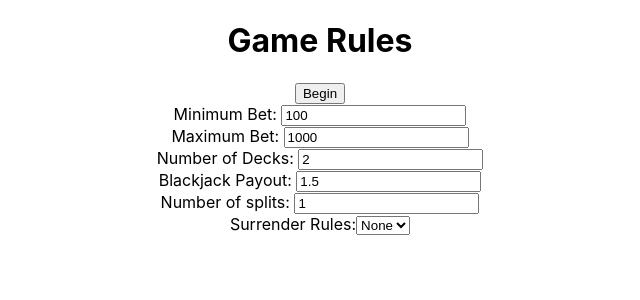
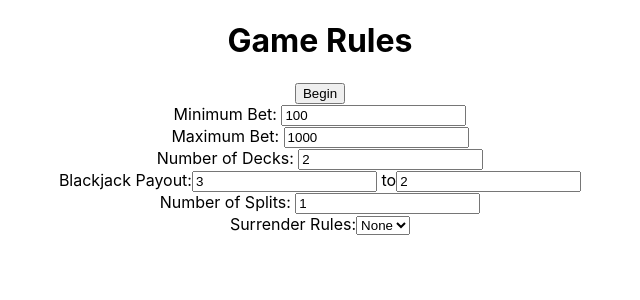
Before and after one commit to horatius83/react-blackjack, a React (Create React App) app in the folder typescript-blackjack-app/: page / in a window 1280 px wide. Shown: the top 300 px of the page, without its empty margins (320-960 px from the left). Built offline with nearby package versions, Linux system fonts and the light colour scheme.

Commit message:
Expressing blackjack payout as a ratio now, some code cleanup

```diff
--- a/typescript-blackjack-app/src/components/GameComponent.tsx
+++ b/typescript-blackjack-app/src/components/GameComponent.tsx
@@ -55,7 +55,7 @@
   const [rules, setRules] = useState({
     minimumBet: 100,
     maximumBet: 1000,
-    blackJackPayout: 3 / 2,
+    blackJackPayout: {numerator: 3, denominator: 2},
     numberOfSplits: 1,
     numberOfDecks: 2,
     surrenderRules: blackjack.SurrenderRules.No
@@ -113,62 +113,6 @@
       } break;
       default: return (<><h1>Not Implemented</h1></>);
     }
-    /*
-    if(game.state === blackjack.GameState.Round) {
-      return (
-        <>
-          <DealerComponent  cards={game.dealer.cards} showAll={true}/>
-          <HandsComponent
-            name={game.players[0].name}
-            hands={game.players[0].hands}
-            showAll={true}
-            money={game.players[0].money}
-            bets={{minimum: rules.minimumBet, maximum: rules.maximumBet}}
-            betChanged={(hand: Hand, value: number) => changedBet(hand, game, rules, value, setGame)}
-            hit={(hand: Hand) => hit(hand, game, rules, setGame)}
-            showHit={() => false}
-            stay={(hand: Hand) => stay(hand, game, rules, setGame)}
-            showStay={(hand: Hand) => blackjack.shouldShowStay(game, hand)}
-            split={(hand: Hand) => blackjack.split(game, hand, rules, setGame)}
-            showSplit={() => false}
-            insurance={blackjack.insurance}
-            showInsurance={() => false}
-            doubleDown={(hand: Hand) => doubleDown(hand, game, rules, setGame)}
-            showDoubleDown={(hand: Hand) => blackjack.shouldShowDoubleDown(game, hand)}
-            showHandSummaries={() => true}
-            handSummary={(hand: Hand) => blackjack.getHandSummary(game, hand)}
-          />
-          <button onClick={() => blackjack.newRound(game, rules, setGame)}>New Round</button>
-        </>
-      );
-    } else {
-      return (
-        <div className="game">
-          <DealerComponent  cards={game.dealer.cards} showAll={false}/>
-          <HandsComponent name={
-            game.players[0].name}
-            hands={game.players[0].hands}
-            showAll={true}
-            money={game.players[0].money}
-            bets={{minimum: rules.minimumBet, maximum: rules.maximumBet}}
-            betChanged={(hand: Hand, value: number) => changedBet(hand, game, rules, value, setGame)}
-            hit={(hand: Hand) => hit(hand, game, rules, setGame)}
-            showHit={(hand: Hand) => blackjack.showHit(game, hand)}
-            stay={(hand: Hand) => stay(hand, game, rules, setGame)}
-            showStay={(hand: Hand) => blackjack.shouldShowStay(game, hand)}
-            split={(hand: Hand) => blackjack.split(game, hand, rules, setGame)}
-            showSplit={(h: Hand) => blackjack.shouldShowSplit(game, h)}
-            insurance={blackjack.insurance}
-            showInsurance={(hand: Hand) => showInsurance(hand)}
-            doubleDown={(hand: Hand) => doubleDown(hand, game, rules, setGame)}
-            showDoubleDown={(hand: Hand) => blackjack.shouldShowDoubleDown(game, hand)}
-            showHandSummaries={() => false}
-            handSummary={(hand: Hand) => blackjack.getHandSummary(game, hand)}
-          />
-        </div>
-      );
-    }
-    */
   }
 
   return displayComponent(game);
--- a/typescript-blackjack-app/src/components/RulesComponent.tsx
+++ b/typescript-blackjack-app/src/components/RulesComponent.tsx
@@ -34,7 +34,8 @@
     const onMinimumBet = eventAsInt((rules, x) => rules.minimumBet = x);
     const onMaximumBet = eventAsInt((rules, x) => rules.maximumBet = x);
     const onNumberOfDecks = eventAsInt((rules, x) => rules.numberOfDecks = x);
-    const onBlackjackPayout = eventAsInt((rules, x) => rules.blackJackPayout = x);
+    const onBlackjackPayoutNumerator = eventAsInt((rules, x) => rules.blackJackPayout.numerator = x);
+    const onBlackjackPayoutDenominator = eventAsInt((rules, x) => rules.blackJackPayout.denominator = x);
     const onNumberOfSplits = eventAsInt((rules, x) => rules.numberOfSplits = x);
     const onSurrenderRules = (event: ChangeEvent<HTMLSelectElement>) => {
         const newRules = {...rules};
@@ -59,14 +60,17 @@
                     <label>Number of Decks: <input type="number" min="1" value={rules.numberOfDecks} onChange={onNumberOfDecks}/></label>
                 </div>
                 <div>
-                <label>Blackjack Payout: <input type="number" value={rules.blackJackPayout} onChange={onBlackjackPayout}/></label>
+                    <label>Blackjack Payout:
+                        <input type="number" value={rules.blackJackPayout.numerator} onChange={onBlackjackPayoutNumerator}/> to
+                        <input type="number" value={rules.blackJackPayout.denominator} onChange={onBlackjackPayoutDenominator}/>
+                    </label>
                 </div>
                 <div>
-                <label>Number of splits: <input type="number" min="0" value={rules.numberOfSplits} onChange={onNumberOfSplits}/></label>
+                    <label>Number of Splits: <input type="number" min="0" value={rules.numberOfSplits} onChange={onNumberOfSplits}/></label>
                 </div>
                 <div>
                     <label>Surrender Rules:
-                    <select value={surrenderRules} onChange={onSurrenderRules}>
+                        <select onChange={onSurrenderRules}>
                             <option value="None">None</option>
                             <option value="Early">Early</option>
                             <option value="Late">Late</option>
--- a/typescript-blackjack-app/src/models/game.ts
+++ b/typescript-blackjack-app/src/models/game.ts
@@ -12,7 +12,7 @@
 export interface Rules {
   minimumBet: number;
   maximumBet: number;
-  blackJackPayout: number;
+  blackJackPayout: {numerator: number, denominator: number}; // 3:2 = {numerator: 3, denominator: 2}
   numberOfSplits: number;
   numberOfDecks: number;
   surrenderRules: SurrenderRules;
@@ -206,7 +206,7 @@
   const playersWithBlackjacks = game.players.filter(p => hasBlackjack(game.dealer.cards, p.hands[0].cards));
   if(playersWithBlackjacks.length > 0) {
     playersWithBlackjacks.forEach(p => {
-      p.money += p.hands[0].bet * rules.blackJackPayout;
+      p.money += p.hands[0].bet * (rules.blackJackPayout.numerator / rules.blackJackPayout.denominator);
     });
     game.state = GameState.RoundEnd;
   } else {
```
Also changed, not shown: 1 other file (tests, documents, lock files or other folders). Lines whose indentation alone changed are shown as unchanged.
